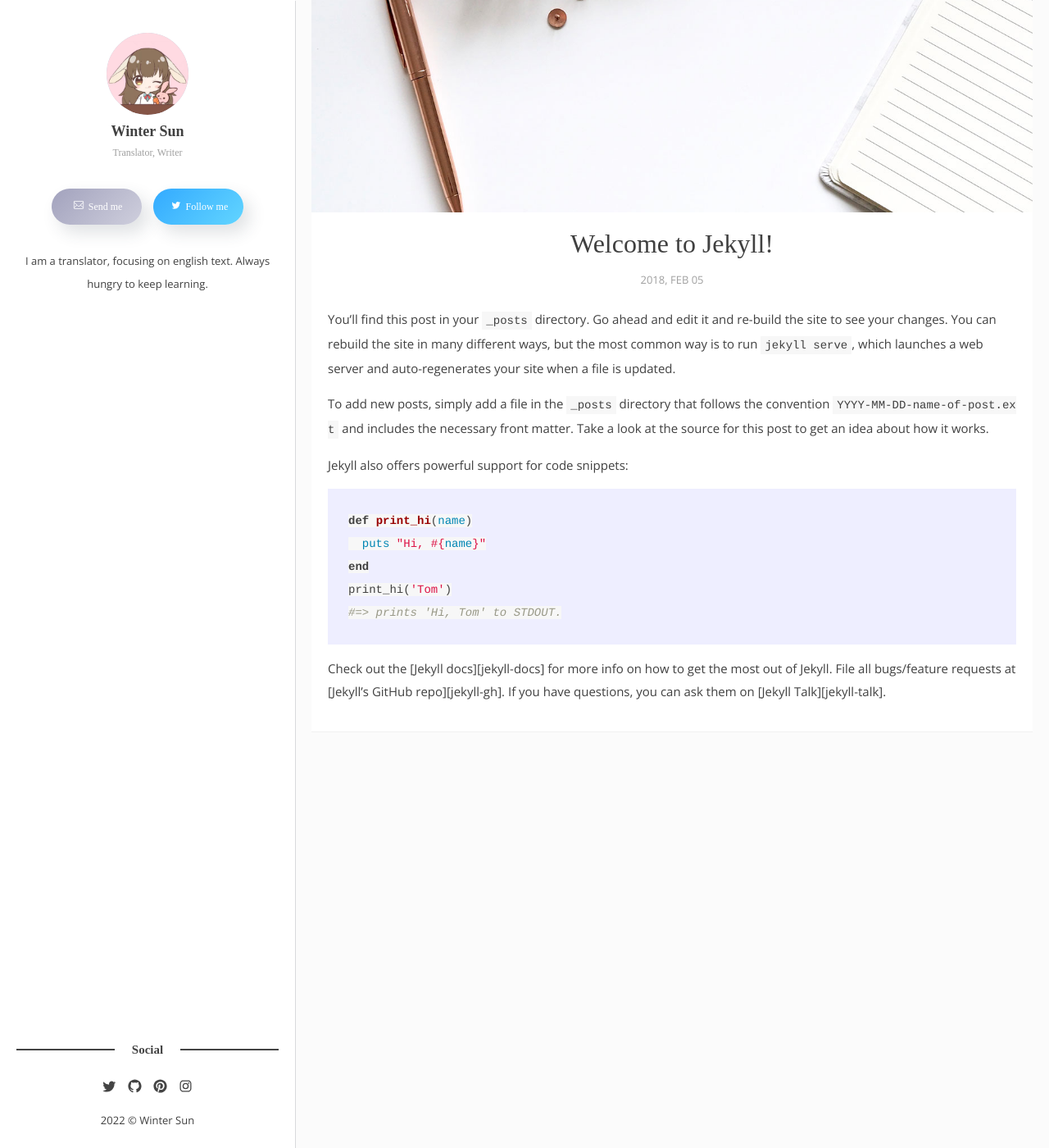
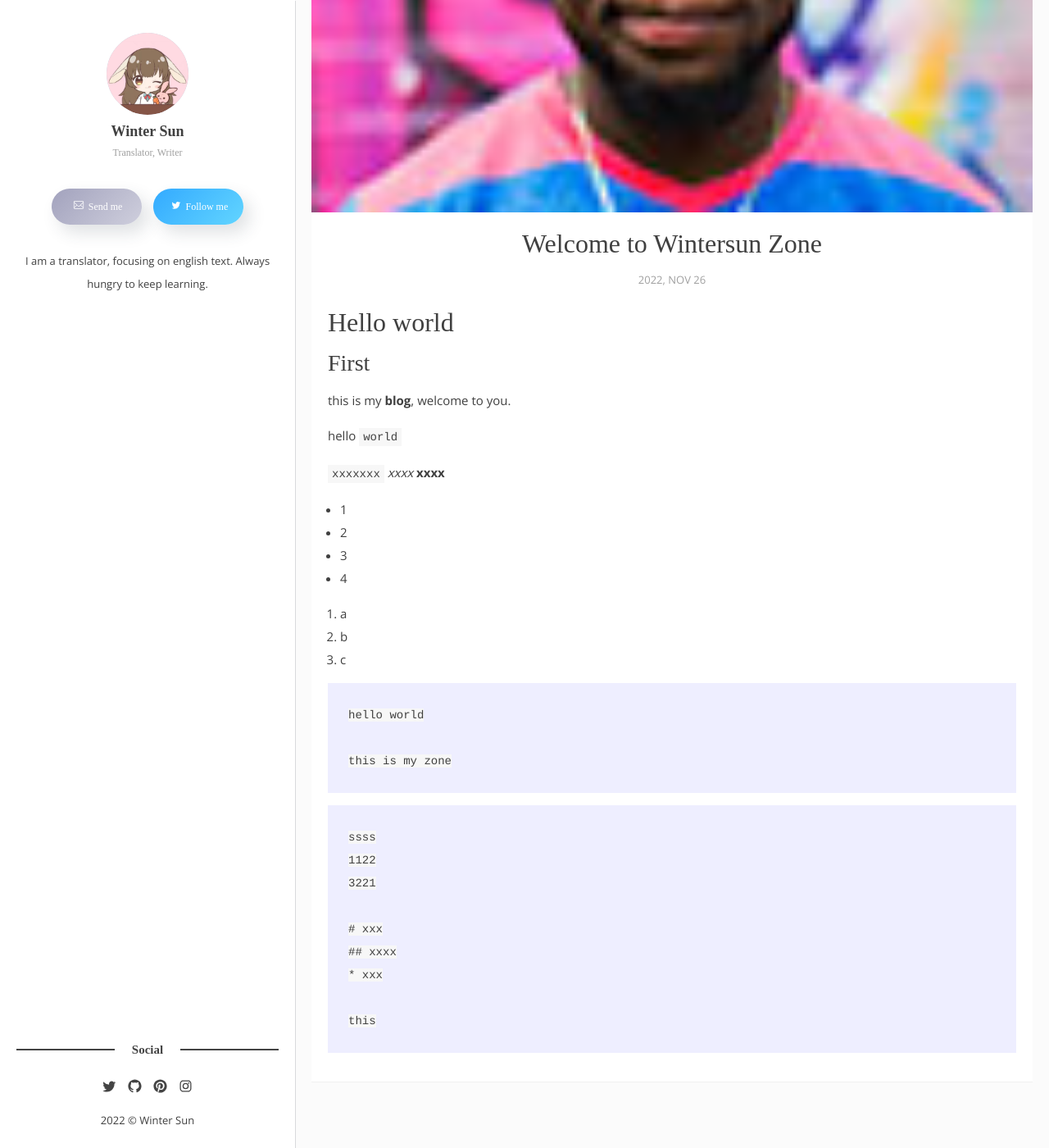
Before and after one commit to DXWinterSun/DXWinterSun.github.io, a Jekyll site: the page built from _posts/2018-02-05-welcome-to-jekyll.markdown, in a window 1280 px wide and 1400 px high, scrolled down 254 px. Shown: the whole window at 82% size. Built offline with Jekyll 4.4.1, drawn with Linux system fonts in a browser that asks for light colours; some web fonts are replaced; comment, search, counter and statistics services are not loaded.

Commit message:
更新了一些内容

````diff
--- a/_posts/2018-02-05-welcome-to-jekyll.markdown
+++ b/_posts/2018-02-05-welcome-to-jekyll.markdown
@@ -1,23 +1,45 @@
 ---
 layout: post
-title: "Welcome to Jekyll!"
-date: 2018-02-05 15:13:18 +0200
-image: 12.jpg
-tags: [jekyll, docs]
-categories: jekyll
+title: "Welcome to Wintersun Zone"
+date: 2022-11-26
+image: 1.jpg
+tags: [test, docs]
+categories: xuan
 ---
-You’ll find this post in your `_posts` directory. Go ahead and edit it and re-build the site to see your changes. You can rebuild the site in many different ways, but the most common way is to run `jekyll serve`, which launches a web server and auto-regenerates your site when a file is updated.
 
-To add new posts, simply add a file in the `_posts` directory that follows the convention `YYYY-MM-DD-name-of-post.ext` and includes the necessary front matter. Take a look at the source for this post to get an idea about how it works.
+# Hello world
 
-Jekyll also offers powerful support for code snippets:
+## First
 
-```ruby
-def print_hi(name)
-  puts "Hi, #{name}"
-end
-print_hi('Tom')
-#=> prints 'Hi, Tom' to STDOUT.
+this is my **blog**, welcome to you.
+
+hello `world`
+
+`xxxxxxx` *xxxx* **xxxx**
+
+* 1
+* 2
+* 3
+* 4
+
+1. a
+2. b
+3. c
+
+```
+hello world
+
+this is my zone
 ```
 
-Check out the [Jekyll docs][jekyll-docs] for more info on how to get the most out of Jekyll. File all bugs/feature requests at [Jekyll’s GitHub repo][jekyll-gh]. If you have questions, you can ask them on [Jekyll Talk][jekyll-talk].
+```
+ssss
+1122
+3221
+
+# xxx
+## xxxx
+* xxx
+
+this
+```
````
